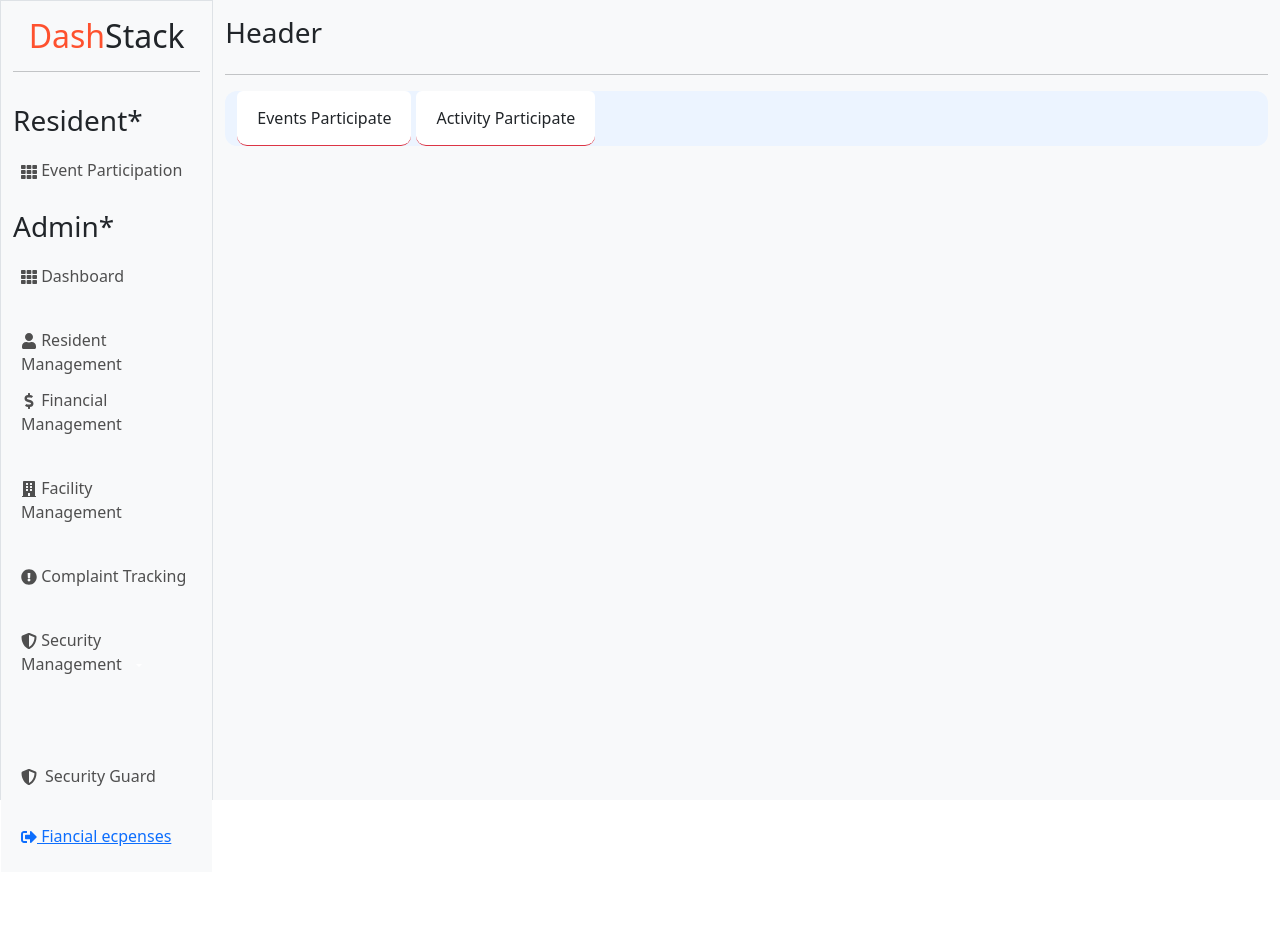
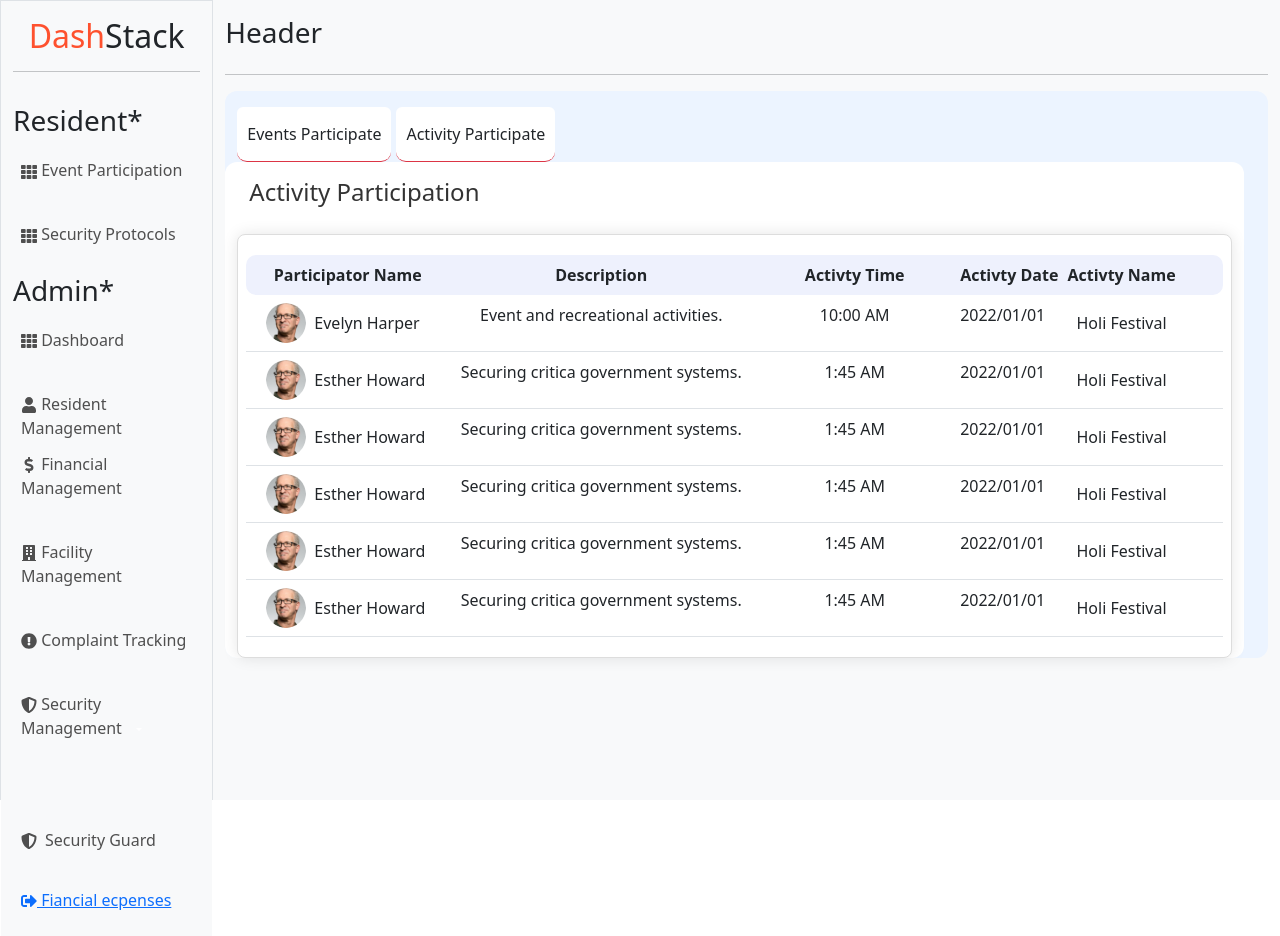
Before and after one commit to krutik109/Dash, a React (Vite) app: page /activityparticipate in a window 1280 px wide. Before the commit the page ends 872 px from the top, so only its background shows below. Built offline with nearby package versions, Linux system fonts and the light colour scheme.

Commit message:
resident

```diff
--- a/src/App.jsx
+++ b/src/App.jsx
@@ -21,6 +21,7 @@ import Rm from "./pages/Rm";
 import FinancialExpense from "./pages/FinancialExpenses";
 import EventParticipation from "./Resident/Event Participation/EventParticipation";
 import ActivityParticipates from "./Resident/Activity Participate/ActivityParticipates";
+import SecurityProtocols from "./Resident/Security Protocols/SecurityProtocols";
 const App = () => {
 
   const router = createBrowserRouter([
@@ -85,6 +86,9 @@ const App = () => {
           },{
             path: "/activityparticipate",
             element:<ActivityParticipates/>
+          },{
+            path: "/securityprotocols",
+            element:<SecurityProtocols/>
           }
 
       ]
--- a/src/Resident/Activity Participate/ActivityParticipates.jsx
+++ b/src/Resident/Activity Participate/ActivityParticipates.jsx
@@ -1,26 +1,142 @@
-import React from 'react'
+import React, { useState } from 'react'
 import './ActivityParticipates.css'
-import '../../App.css'
 import { Link } from 'react-router-dom'
 
-const ActivityParticipates = () => {
+
+const ActivityParticipaes = () => {
+  const [events, setEvents] = useState([
+    {
+      id: 1,
+      participantname: "Evelyn Harper",
+      description: "Event and recreational activities.",
+    time:"10:00 AM",
+      date: "2022/01/01",
+      activityname: "Holi Festival ",
+
+    },
+    {
+      id: 2,
+      participantname: "Esther Howard",
+      description: "Securing critica government systems.",
+    time:"1:45 AM",
+      date: "2022/01/01",
+      activityname: "Holi Festival ",
+
+    },
+    {
+      id: 3,
+      participantname: "Esther Howard",
+      description: "Securing critica government systems.",
+    time:"1:45 AM",
+      date: "2022/01/01",
+      activityname: "Holi Festival ",
+
+    },
+    {
+      id: 4,
+      participantname: "Esther Howard",
+      description: "Securing critica government systems.",
+    time:"1:45 AM",
+      date: "2022/01/01",
+      activityname: "Holi Festival ",
+
+    },
+    {
+      id: 5,
+      participantname: "Esther Howard",
+      description: "Securing critica government systems.",
+    time:"1:45 AM",
+      date: "2022/01/01",
+      activityname: "Holi Festival ",
+
+    },
+    {
+      id: 6,
+      participantname: "Esther Howard",
+      description: "Securing critica government systems.",
+    time:"1:45 AM",
+      date: "2022/01/01",
+      activityname: "Holi Festival ",
+
+    },
+  ]);
+
+
   return (
     <div className='container-fluid'>
-      <div className='row justify-content-center'>
+      <div className='row justify-content-center' >
+<div>
+  <div className='d-flex justify-content-start mt-3'>
 
+<Link to={"/eventparticipation"}>  <button className="participatebtn hovermaincolor rounded-top bg-white text-dark btn border-bottom  border-danger">
+  <span className='participatebtnspan'>Events Participate</span></button></Link>
+<Link to="/activityparticipate"><button  className="participatebtn hovermaincolor border-bottom text-dark bg-white rounded-top border-danger btn">
+ <span className='participatebtnspan'> Activity Participate</span></button></Link>
+  </div>
+  <div className="container-fluid row bg-white">
+  <div>
+    <h4 className="mt-3">Activity Participation</h4>
+  </div>
+  <div className="eventtable" style={{ overflowX: "auto" }}>
+    {/* Header Row */}
+    <div
+      className="row p-2 d-flex flex-row text-center text-dark"
+      style={{
+        backgroundColor: "#eef1fd",
+        borderRadius: "10px 10px",
+        minWidth: "900px", // Ensures columns stay properly aligned
+      }}
+    >
+      <div className="col-2 fw-bold">Participator Name</div>
+      <div className="col-4 fw-bold text-center">Description</div>
+      <div className="col-2 fw-bold text-center">Activty Time</div>
+      <div className="col-1 fw-bold text-center">Activty Date</div>
+      <div className="col-2 fw-bold text-center">Activty Name</div>
+    </div>
 
+    {/* Rows */}
+    {events.map((event, index) => (
+      <div
+        className="row border-bottom p-2 align-items-center"
+        key={index}
+        style={{ minWidth: "900px" }}
+      >
+        {/* Participator Name */}
+        <div className="col-2 d-flex align-items-center">
+          <img
+            src="src/Images/profileimg.png"
+            alt="avatar"
+            className="rounded-circle profileimg me-2"
+          />
+          <span >{event.participantname}</span>
+        </div>
 
-            <div>
+        {/* Description */}
+        <div className="col-4 text-center">
+          <p>{event.description}</p>
+        </div>
 
-    <Link to={"/eventparticipation"}>  <button className="participatebtn hovermaincolor rounded-top bg-white text-dark btn border-bottom  border-danger">
-      <span className='participatebtnspan'>Events Participate</span></button></Link>
-    <Link to="/activityparticipate"><button  className="participatebtn hovermaincolor border-bottom text-dark bg-white rounded-top border-danger btn">
-     <span className='participatebtnspan'> Activity Participate</span></button></Link>
+        {/* Time */}
+        <div className="col-2 text-center">
+          <p>{event.time}</p>
+        </div>
+
+        {/* Date */}
+        <div className="col-1 text-center">
+          <p>{event.date}</p>
+        </div>
+
+        {/* Event Name */}
+        <div className="col-2 text-center">{event.activityname}</div>
       </div>
+    ))}
+  </div>
+</div>
 
-    </div>
+</div>
+      </div>
     </div>
   )
 }
 
-export default ActivityParticipates
+export default ActivityParticipaes;
--- a/src/Resident/Event Participation/EventParticipation.css
+++ b/src/Resident/Event Participation/EventParticipation.css
@@ -1,5 +1,5 @@
 .participatebtn{
-    padding: 15px 20px;
+    padding: 15px 10px;
     border-radius:10px; font-size:"14px"; font-weight:500;
   }
   .participatebtnspan{
--- a/src/Resident/Event Participation/EventParticipation.jsx
+++ b/src/Resident/Event Participation/EventParticipation.jsx
@@ -64,9 +64,9 @@ const EventParticipation = () => {
 
   return (
     <div className='container-fluid'>
-      <div className='row justify-content-center' >
+      <div className=' row justify-content-center' >
 <div>
-  <div className='d-flex justify-content-start mt-3'>
+  <div className='d-flex justify-content-start mt-3 '>
 
 <Link to={"/eventparticipation"}>  <button className="participatebtn hovermaincolor rounded-top bg-white text-dark btn border-bottom  border-danger">
   <span className='participatebtnspan'>Events Participate</span></button></Link>
--- /dev/null
+++ b/src/Resident/Security Protocols/SecurityProtocols.css
@@ -0,0 +1,13 @@
+.head{
+    display: flex;
+    flex: row;
+    background-color:#eef1fd;
+  padding: 8px;
+
+    border-radius: 10px 10px;
+  min-width: 900px;
+
+}
+.data{
+    min-width: 900px;
+}
--- /dev/null
+++ b/src/Resident/Security Protocols/SecurityProtocols.jsx
@@ -0,0 +1,128 @@
+import React, { useState } from 'react'
+import './SecurityProtocols.css'
+
+const SecurityProtocols = () => {
+    const[protocols, setProtocols]= useState([
+        {
+            id: 1,
+            title: "Evelyn Harper",
+            description: "Event and recreational activities.",
+          date:"2022/01/01",
+
+            time:  "10:00 AM",
+
+
+          },
+          {
+            id: 2,
+            title: "Evelyn Harper",
+            description: "Event and recreational activities.",
+          date:"2022/01/01",
+
+            time:  "10:00 AM",
+
+
+          }, {
+            id: 3,
+            title: "Evelyn Harper",
+            description: "Event and recreational activities.",
+          date:"2022/01/01",
+
+            time:  "10:00 AM",
+
+
+          }, {
+            id: 4,
+            title: "Evelyn Harper",
+            description: "Event and recreational activities.",
+          date:"2022/01/01",
+
+            time:  "10:00 AM",
+
+
+          }, {
+            id: 5,
+            title: "Evelyn Harper",
+            description: "Event and recreational activities.",
+          date:"2022/01/01",
+
+            time:  "10:00 AM",
+
+
+          }, {
+            id: 6,
+            title: "Evelyn Harper",
+            description: "Event and recreational activities.",
+          date:"2022/01/01",
+
+            time:  "10:00 AM",
+
+
+          },
+    ]);
+  return (
+    <div className='container-fluid'>
+        <div className='row justify-content-center'>
+        <div className="container-fluid row bg-white">
+  <div>
+    <h4 className="mt-3">Security Protocol</h4>
+  </div>
+  <div className="eventtable" style={{ overflowX: "auto" }}>
+    {/* Header Row */}
+    <div
+      className="row head   text-center align-items-center"
+
+    >
+      <div className="col-3 fw-bold text-center">Title</div>
+      <div className="col-3 fw-bold text-center">Description</div>
+      <div className="col-3 fw-bold text-center">Date</div>
+      <div className="col-3 fw-bold text-center">Time</div>
+
+    </div>
+
+    {/* Rows */}
+    {protocols.map((protocol, index) => (
+      <div
+        className="row data border-bottom p-2 align-items-center"
+        key={index}
+
+      >
+        {/* Participator Name */}
+        <div className="col-3 d-flex align-items-center ">
+          <img
+            src="src/Images/profileimg.png"
+            alt="avatar"
+            className="rounded-circle profileimg me-2"
+          />
+          <span >{protocol.title}</span>
+        </div>
+
+        {/* Description */}
+        <div className="col-3  ">
+          <p>{protocol.description}</p>
+        </div>
+
+        {/* Time */}
+        <div className="col-3 text-center">
+          <p>{protocol.date}</p>
+        </div>
+
+        {/* Date */}
+        <div className="col-3 text-center">
+          <p>{protocol.time}</p>
+        </div>
+
+        {/* protocol Name */}
+
+      </div>
+    ))}
+  </div>
+</div>
+        </div>
+
+
+    </div>
+  )
+}
+
+export default SecurityProtocols
--- a/src/component/SideBar.jsx
+++ b/src/component/SideBar.jsx
@@ -61,6 +61,27 @@ const SideBar = ({ toggleSidebar }) => {
 
 </div>
 
+<div className=" col-md-12  mt-1 mb-1">
+
+<NavLink
+            className="navlink"
+            to="/securityprotocols"
+            style={{
+              textDecoration: "none",
+              color: "black",
+              height: "52px",
+              width: "245px",fontStyle: "poppins",
+              fontWeight: "500",
+            }}
+            onClick={toggleSidebar}
+          >
+            {/* Close sidebar on link click in small screens */}
+            <p className=" p-2 hovermaincolor">
+              <FaTh className="" /> Security Protocols
+            </p>
+          </NavLink>
+
+</div>
 
 
         <h3>Admin*</h3>
```
